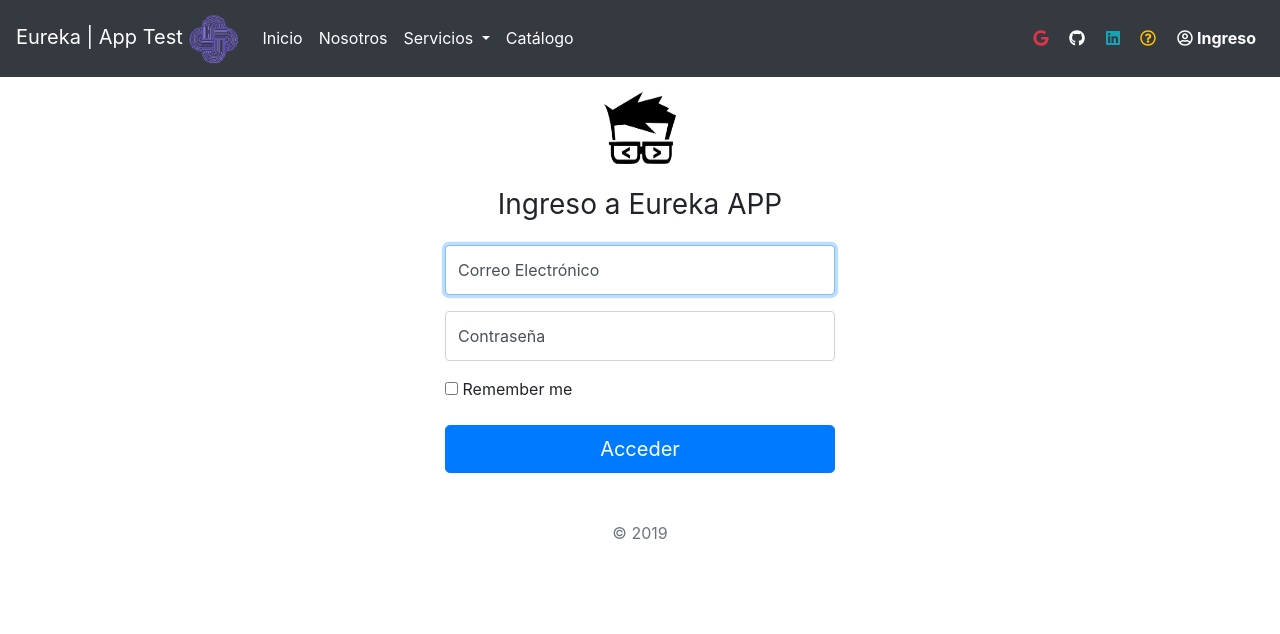
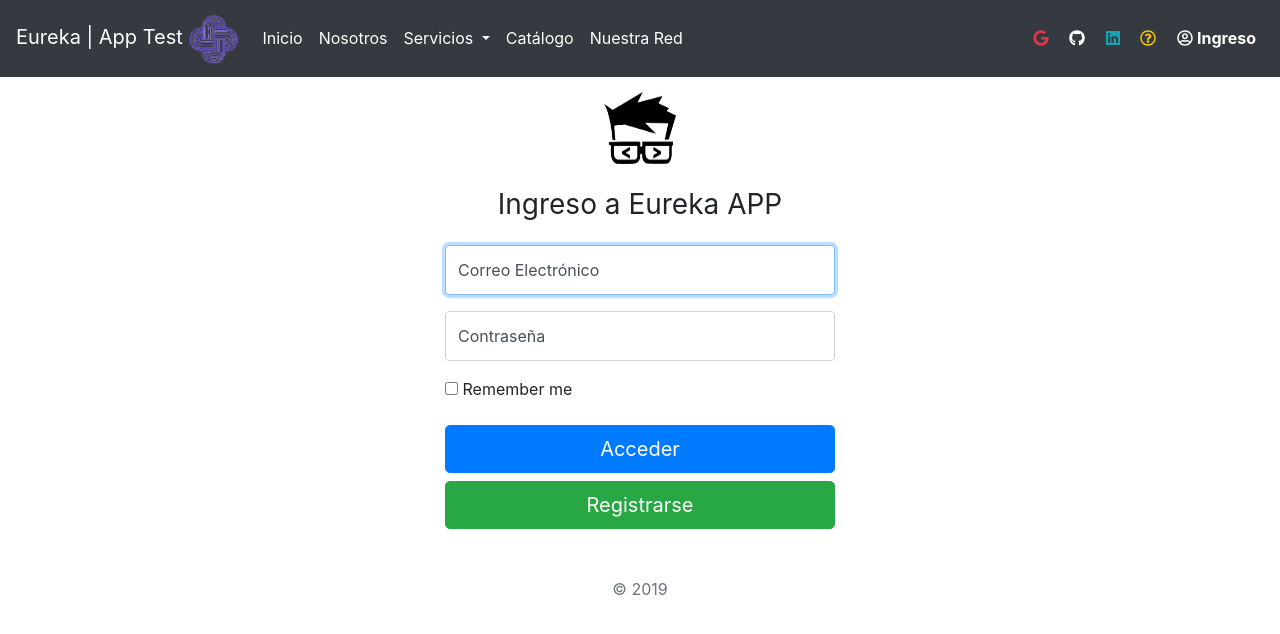
Before and after one commit to EderLara/eureka, an Angular app in the folder view/: page /ingreso in a window 1280 px wide. Shown: the top 634 px of the page. Built offline with nearby package versions, Linux system fonts and the light colour scheme.

Commit message:
Modificación de control saveTest y add Component Registro

```diff
--- a/view/src/app/app-routing.module.ts
+++ b/view/src/app/app-routing.module.ts
@@ -3,13 +3,15 @@ import { Routes, RouterModule } from '@angular/router';
 import { InicioComponent } from './componentes/inicio/inicio.component';
 import { LinkComponent } from './componentes/link/link.component';
 import { LoginComponent } from './componentes/login/login.component';
+import { RegistroComponent } from './componentes/registro/registro.component';
 
 
 const routes: Routes = [
     {path: '', component: InicioComponent},
     {path: 'inicio', component: InicioComponent},
     {path: 'equipo', component: LinkComponent},
-    {path: 'ingreso', component: LoginComponent}
+    {path: 'ingreso', component: LoginComponent},
+    {path: 'registro', component: RegistroComponent}
 ];
 
 @NgModule({
--- a/view/src/app/app.component.html
+++ b/view/src/app/app.component.html
@@ -30,6 +30,9 @@
       <li class="nav-item active">
         <a class="nav-link" href="#" tabindex="-1" aria-disabled="true">Catálogo</a>
       </li>
+      <li class="nav-item active">
+        <a class="nav-link" href="#" tabindex="-1" aria-disabled="true">Nuestra Red</a>
+      </li>
     </ul>
     <ul class="navbar-nav my-2 my-lg-0">
       <li class="nav-item active">
--- a/view/src/app/app.module.ts
+++ b/view/src/app/app.module.ts
@@ -8,13 +8,15 @@ import { AppRoutingModule } from './app-routing.module';
 import { InicioComponent } from './componentes/inicio/inicio.component';
 import { LinkComponent } from './componentes/link/link.component';
 import { LoginComponent } from './componentes/login/login.component';
+import { RegistroComponent } from './componentes/registro/registro.component';
 
 @NgModule({
   declarations: [
     AppComponent,
     InicioComponent,
     LinkComponent,
-    LoginComponent
+    LoginComponent,
+    RegistroComponent
   ],
   imports: [
     BrowserModule,
--- a/view/src/app/componentes/login/login.component.html
+++ b/view/src/app/componentes/login/login.component.html
@@ -20,6 +20,7 @@
       </label>
     </div>
     <button class="btn btn-lg btn-primary btn-block" type="submit">Acceder</button>
+    <a [routerLink]="['../registro']" class="btn btn-lg btn-success btn-block" type="button">Registrarse</a>
 
     <p class="mt-5 mb-3 text-muted text-center">&copy; {{ year | date: 'yyyy' }}</p>
   </form>
--- /dev/null
+++ b/view/src/app/componentes/registro/registro.component.html
@@ -0,0 +1 @@
+<p>registro works!</p>
--- /dev/null
+++ b/view/src/app/componentes/registro/registro.component.ts
@@ -0,0 +1,15 @@
+import { Component, OnInit } from '@angular/core';
+
+@Component({
+  selector: 'app-registro',
+  templateUrl: './registro.component.html',
+  styleUrls: ['./registro.component.css']
+})
+export class RegistroComponent implements OnInit {
+
+  constructor() { }
+
+  ngOnInit() {
+  }
+
+}
```
Also changed, not shown: view/src/app/componentes/registro/registro.component.css (added), 4 other files (tests, documents, lock files or other folders).
